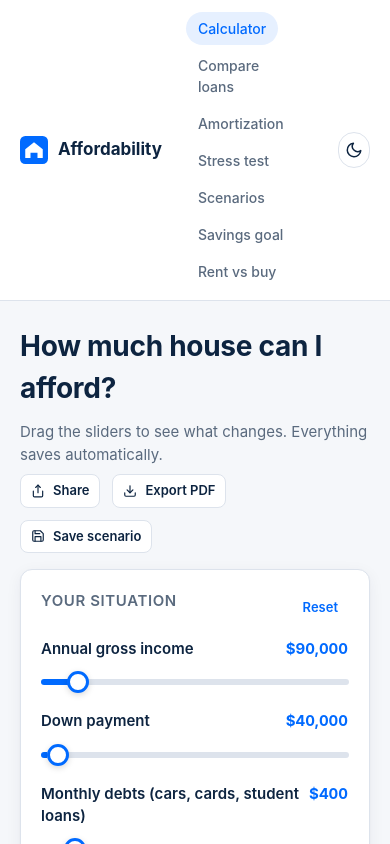
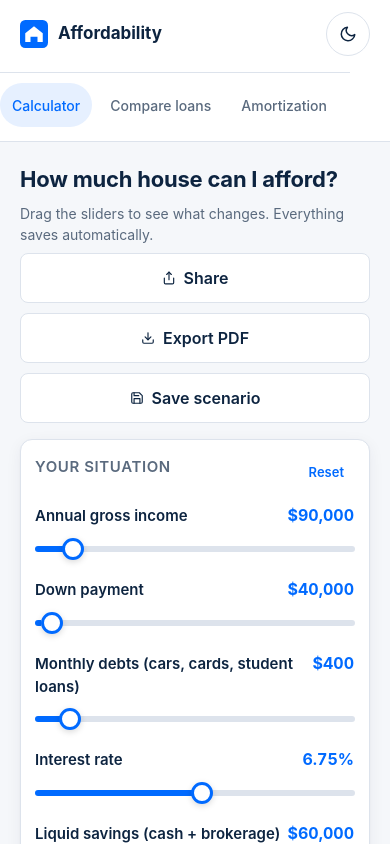
Before and after one commit to Adeutz/HomeAffordabilityCalculator, a React (Vite) app: page / in a window 390 px wide. Shown: the top 844 px of the page. Built offline with nearby package versions, Linux system fonts and the light colour scheme.

Commit message:
ios improvments

```diff
--- a/index.html
+++ b/index.html
@@ -5,7 +5,11 @@
     <link rel="icon" type="image/svg+xml" href="/favicon.svg" />
     <link rel="apple-touch-icon" href="/apple-touch-icon.png" />
     <meta name="viewport" content="width=device-width, initial-scale=1, viewport-fit=cover" />
-    <meta name="theme-color" content="#006aff" />
+    <meta name="mobile-web-app-capable" content="yes" />
+    <meta name="apple-mobile-web-app-capable" content="yes" />
+    <meta name="apple-mobile-web-app-status-bar-style" content="default" />
+    <meta name="theme-color" content="#006aff" media="(prefers-color-scheme: light)" />
+    <meta name="theme-color" content="#131c2a" media="(prefers-color-scheme: dark)" />
     <meta name="description" content="Figure out how much house you can really afford. Sliders, charts, stress tests, scenario comparison, and more. Works offline." />
     <title>Home Affordability Calculator</title>
   </head>
--- a/src/components/BuyerComfortCard.jsx
+++ b/src/components/BuyerComfortCard.jsx
@@ -27,7 +27,7 @@ export default function BuyerComfortCard({
 
   return (
     <Card title="Buyer comfort (30/30/3 + Net Worth rule)">
-      <div className="flex-between mb-16">
+      <div className="flex-between stack-sm-start mb-16">
         <div className="text-small muted">
           Checked against your lender's-max price of <strong>{money(homePriceBeingChecked)}</strong>.
         </div>
--- a/src/components/ResultsPanel.jsx
+++ b/src/components/ResultsPanel.jsx
@@ -159,14 +159,6 @@ export default function ResultsPanel() {
         </div>
       </Card>
 
-      {/* Buyer comfort rules — checks the lender's-max price against 30/30/3 */}
-      <BuyerComfortCard
-        annualIncome={inputs.annualIncome}
-        netWorth={netWorth}
-        homePriceBeingChecked={homePrice}
-        monthlyHousing={breakdown.total}
-      />
-
       {/* What-if price explorer */}
       <AffordabilityExplorer comfortableMax={homePrice} />
 
@@ -187,6 +179,14 @@ export default function ResultsPanel() {
           </div>
         </div>
       </Card>
+
+      {/* Buyer comfort rules — checks the lender's-max price against 30/30/3 */}
+      <BuyerComfortCard
+        annualIncome={inputs.annualIncome}
+        netWorth={netWorth}
+        homePriceBeingChecked={homePrice}
+        monthlyHousing={breakdown.total}
+      />
 
       {/* Health checks */}
       <Card title="Financial health">
--- a/src/pages/CalculatorPage.jsx
+++ b/src/pages/CalculatorPage.jsx
@@ -17,7 +17,7 @@ export default function CalculatorPage() {
         </span>
       </div>
 
-      <div className="row mb-16">
+      <div className="row page-toolbar mb-16">
         <ShareButton inputs={inputs} />
         <ExportPdfButton targetSelector="#calculator-pdf-target" filename="affordability.pdf" />
         <SaveScenarioButton />
--- a/src/state/InputsContext.jsx
+++ b/src/state/InputsContext.jsx
@@ -27,7 +27,12 @@ export function InputsProvider({ children }) {
     save(KEYS.inputs, inputs);
   }, [inputs]);
 
-  const update = (patch) => setInputs((prev) => ({ ...prev, ...patch }));
+  // `update` enforces sensible relationships between sliders. Specifically:
+  //   down_payment ≤ liquid_savings ≤ total_net_worth
+  // If you nudge one slider in a way that would break the chain, the
+  // dependent sliders move along with you so the picture stays internally
+  // consistent.
+  const update = (patch) => setInputs((prev) => applyCascades(prev, patch));
 
   const reset = () => setInputs(DEFAULT_INPUTS);
 
@@ -59,3 +64,52 @@ function migrate(inputs) {
   }
   return out;
 }
+
+// Enforces the natural ordering between the three "money" sliders:
+//   down_payment ≤ liquid_savings ≤ total_net_worth
+//
+// When the user moves one slider, the others may need to follow:
+//   - If you raise down payment past your savings, savings rises with it
+//     (and net worth follows along if needed).
+//   - If you raise savings past your net worth, net worth rises with it.
+//   - If you LOWER net worth below your savings, savings (and possibly down
+//     payment) come down with it.
+//   - Same for lowering savings below the down payment.
+//
+// We use the keys present in `patch` to figure out which way to push so the
+// slider the user is actively dragging is treated as authoritative.
+function applyCascades(prev, patch) {
+  const next = { ...prev, ...patch };
+
+  const userChangedDown = 'downPayment' in patch;
+  const userChangedSavings = 'currentSavings' in patch;
+  const userChangedNetWorth = 'totalNetWorth' in patch;
+
+  // Constraint 1: down payment ≤ liquid savings
+  if (next.downPayment > next.currentSavings) {
+    if (userChangedDown && !userChangedSavings) {
+      // User pushed down payment up — pull savings up to follow.
+      next.currentSavings = next.downPayment;
+    } else {
+      // Savings was the user's intent (or both moved) — cap down payment.
+      next.downPayment = next.currentSavings;
+    }
+  }
+
+  // Constraint 2: liquid savings ≤ total net worth
+  if (next.currentSavings > next.totalNetWorth) {
+    if (userChangedNetWorth && !userChangedSavings && !userChangedDown) {
+      // User pulled net worth down — pull savings (and down payment) down.
+      next.currentSavings = next.totalNetWorth;
+      if (next.downPayment > next.currentSavings) {
+        next.downPayment = next.currentSavings;
+      }
+    } else {
+      // Savings rose (directly, or because down payment cascaded) — push
+      // net worth up with it.
+      next.totalNetWorth = next.currentSavings;
+    }
+  }
+
+  return next;
+}
--- a/src/styles/global.css
+++ b/src/styles/global.css
@@ -80,6 +80,11 @@ html[data-theme='dark'] {
   box-sizing: border-box;
 }
 
+html {
+  /* Avoid sideways rubber-banding when something is 1–2px too wide */
+  overflow-x: clip;
+}
+
 html,
 body,
 #root {
@@ -98,6 +103,7 @@ body {
   -webkit-font-smoothing: antialiased;
   -webkit-tap-highlight-color: transparent;
   transition: background-color 200ms ease, color 200ms ease;
+  overflow-x: clip;
 }
 
 a {
@@ -138,11 +144,14 @@ h4 { font-size: 15px; color: var(--text-muted); font-weight: 600; }
   z-index: 10;
   background: var(--bg-card);
   border-bottom: 1px solid var(--border);
-  padding: 12px 20px;
+  padding: max(12px, env(safe-area-inset-top)) max(20px, env(safe-area-inset-right))
+    12px max(20px, env(safe-area-inset-left));
   display: flex;
   align-items: center;
   gap: 16px;
-  backdrop-filter: saturate(140%) blur(8px);
+  flex-wrap: wrap;
+  backdrop-filter: saturate(140%) blur(10px);
+  -webkit-backdrop-filter: saturate(140%) blur(10px);
 }
 
 .app-header .logo {
@@ -163,13 +172,18 @@ h4 { font-size: 15px; color: var(--text-muted); font-weight: 600; }
   gap: 4px;
   flex-wrap: wrap;
   margin-left: 8px;
+  touch-action: manipulation;
 }
 .app-header nav a {
-  padding: 6px 12px;
+  padding: 8px 12px;
+  min-height: 44px;
+  display: inline-flex;
+  align-items: center;
   border-radius: 999px;
   color: var(--text-muted);
   font-weight: 500;
   font-size: 14px;
+  flex-shrink: 0;
 }
 .app-header nav a:hover {
   background: var(--bg-soft);
@@ -187,13 +201,15 @@ h4 { font-size: 15px; color: var(--text-muted); font-weight: 600; }
   display: inline-flex;
   align-items: center;
   justify-content: center;
-  width: 36px;
-  height: 36px;
+  width: 44px;
+  height: 44px;
   border-radius: 999px;
   border: 1px solid var(--border);
   background: var(--bg-card);
   color: var(--text);
   transition: all 150ms ease;
+  touch-action: manipulation;
+  flex-shrink: 0;
 }
 .icon-button:hover {
   background: var(--bg-soft);
@@ -202,10 +218,12 @@ h4 { font-size: 15px; color: var(--text-muted); font-weight: 600; }
 
 .app-main {
   flex: 1;
-  padding: 24px 20px 80px;
+  padding: 24px max(20px, env(safe-area-inset-right)) max(96px, calc(80px + env(safe-area-inset-bottom)))
+    max(20px, env(safe-area-inset-left));
   max-width: 1200px;
   width: 100%;
   margin: 0 auto;
+  min-width: 0;
 }
 
 .page-title {
@@ -259,6 +277,13 @@ h4 { font-size: 15px; color: var(--text-muted); font-weight: 600; }
 .grid-three { grid-template-columns: repeat(3, 1fr); }
 .grid-calculator {
   grid-template-columns: minmax(0, 1.1fr) minmax(0, 1fr);
+}
+
+/* Keeps charts / sliders from blowing past the screen on narrow layouts */
+.grid-calculator > *,
+.grid-two > *,
+.grid-three > * {
+  min-width: 0;
 }
 
 @media (max-width: 900px) {
@@ -846,7 +871,7 @@ th:first-child, td:first-child { text-align: left; }
 .install-banner {
   position: fixed;
   left: 50%;
-  bottom: 16px;
+  bottom: max(16px, env(safe-area-inset-bottom));
   transform: translateX(-50%);
   background: var(--text);
   color: var(--bg-card);
@@ -908,6 +933,144 @@ th:first-child, td:first-child { text-align: left; }
   color: var(--text) !important;
 }
 
+/* ----------------------------------------------------------------------
+   Mobile / iPhone (safe areas, tap targets, no layout blowout)
+---------------------------------------------------------------------- */
+.page-toolbar {
+  flex-wrap: wrap;
+  gap: 10px !important;
+}
+
+@media (max-width: 640px) {
+  .page-toolbar {
+    flex-direction: column;
+    align-items: stretch;
+  }
+  .page-toolbar .button {
+    width: 100%;
+    justify-content: center;
+    min-height: 48px;
+    padding-top: 12px;
+    padding-bottom: 12px;
+    font-size: 16px;
+    touch-action: manipulation;
+  }
+}
+
+/* Stacks tight headers (e.g. buyer comfort pill + long copy) without squish */
+.stack-sm-start {
+  flex-wrap: wrap;
+}
+
+@media (max-width: 560px) {
+  .stack-sm-start {
+    flex-direction: column;
+    align-items: flex-start !important;
+    gap: 12px;
+  }
+  .stack-sm-start .pill {
+    align-self: flex-start;
+    max-width: 100%;
+    white-space: normal;
+    line-height: 1.35;
+  }
+}
+
+@media (max-width: 719px) {
+  .app-header .spacer {
+    display: none;
+  }
+  /* Row 1: logo + theme. Row 2: full-width horizontal nav scrubber */
+  .app-header .logo {
+    flex: 1 1 auto;
+    min-width: 0;
+  }
+  .app-header nav {
+    order: 5;
+    flex: 1 1 100%;
+    width: 100%;
+    max-width: 100%;
+    margin-left: 0;
+    padding-bottom: 2px;
+    gap: 6px;
+    flex-wrap: nowrap;
+    overflow-x: auto;
+    overflow-y: hidden;
+    -webkit-overflow-scrolling: touch;
+    scroll-snap-type: x proximity;
+    scrollbar-width: none;
+    border-top: 1px solid var(--border);
+    padding-top: 10px;
+    margin-left: calc(-1 * max(20px, env(safe-area-inset-left)));
+    margin-right: calc(-1 * max(20px, env(safe-area-inset-right)));
+    padding-left: max(20px, env(safe-area-inset-left));
+    padding-right: max(20px, env(safe-area-inset-right));
+  }
+  .app-header nav::-webkit-scrollbar {
+    display: none;
+  }
+  .app-header nav a {
+    scroll-snap-align: start;
+  }
+}
+
+/* iOS Safari: inputs below 16px trigger unwanted zoom-on-focus */
+@media (max-width: 899px) {
+  .field input,
+  .field select,
+  .input,
+  .slider-row .value-edit,
+  .slider-row .value-edit input,
+  .slider-row .value-button {
+    font-size: 16px !important;
+  }
+  .field label {
+    font-size: 14px;
+  }
+
+  .card {
+    padding: 16px 14px;
+  }
+
+  h1 {
+    font-size: clamp(1.375rem, 5.5vw, 1.75rem);
+    line-height: 1.2;
+  }
+  .page-title .subtitle {
+    font-size: 14px;
+    line-height: 1.45;
+  }
+
+  .hero-price-block .price {
+    font-size: clamp(1.5rem, 9vw, 2.125rem);
+  }
+  .explorer-price {
+    font-size: clamp(1.375rem, 8vw, 2rem);
+  }
+}
+
+@media (pointer: coarse) {
+  input[type='range'] {
+    height: 10px;
+    margin: 10px 0;
+  }
+  input[type='range']::-webkit-slider-thumb {
+    width: 28px;
+    height: 28px;
+    margin-top: -1px;
+  }
+  input[type='range']::-moz-range-thumb {
+    width: 28px;
+    height: 28px;
+  }
+}
+
+@media (prefers-reduced-motion: reduce) {
+  .app-header nav {
+    scroll-behavior: auto;
+  }
+}
+
 /* PDF print mode tweaks (so exported PDFs look clean) */
 .pdf-export {
   background: #ffffff !important;
```
